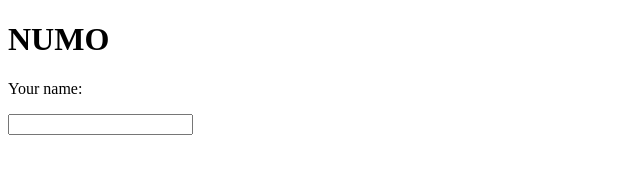
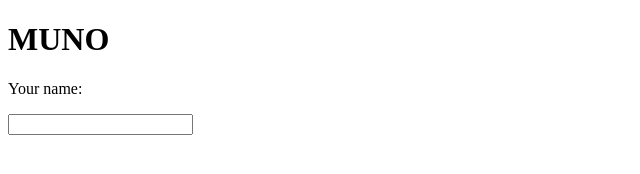
Before and after one commit to Roxel234/linode_app, a website: page public/index.html in a window 1280 px wide. Shown: the full height of the page, 0-640 px from the left. Drawn offline with Linux system fonts and the light colour scheme.

Commit message:
An Update From Owner

```diff
--- a/public/index.html
+++ b/public/index.html
@@ -4,10 +4,10 @@
 	<meta charset="utf-8">
 	<meta name="viewport" content="width=device-width, initial-scale=1">
 	<link rel="shortcut icon" href="favicon.png">
-	<title>/- NUMO -/</title>
+	<title>/- MUNO -/</title>
 </head>
 <body>
-	<h1>NUMO</h1>
+	<h1>MUNO</h1>
 	<p>Your name:</p>
 	<input type="text">
 </body>
```
